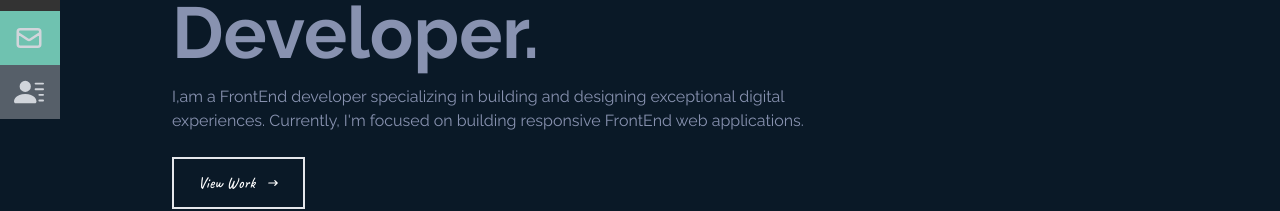
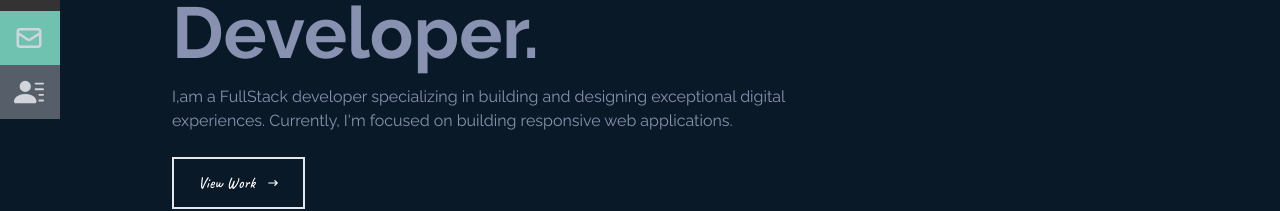
Before and after one commit to karthikdedsec/my-portfolio-website, a React (Vite) app: page / in a window 1280 px wide. Shown: the part 377-588 px from the top of the page. Built offline with nearby package versions, Linux system fonts and the light colour scheme; a web font is replaced by a local one.

Commit message:
edit about page

```diff
--- a/src/components/Home.jsx
+++ b/src/components/Home.jsx
@@ -14,9 +14,9 @@ function Home() {
           I'am a FullStack web Developer.
         </h2>
         <p className="text-[#8892b0] py-4 max-w-[700px] font-realtor">
-          I,am a FrontEnd developer specializing in building and designing
+          I,am a FullStack developer specializing in building and designing
           exceptional digital experiences. Currently, I'm focused on building
-          responsive FrontEnd web applications.
+          responsive web applications.
         </p>
         <div>
           <Link to="work" smooth={true} duration={500}>
```
